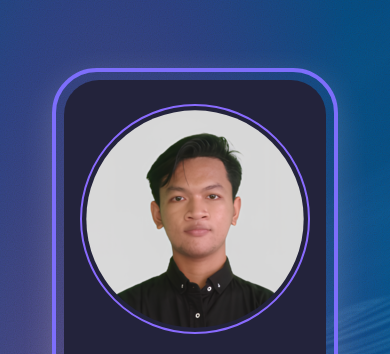
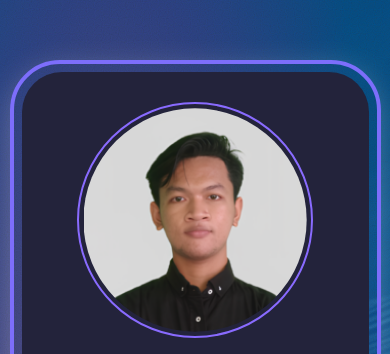
Before and after one commit to agusbayu13/Bayu-Network, a website: page home.html in a window 390 px wide. Shown: the top 354 px of the page. Drawn offline with Linux system fonts and the light colour scheme.

Commit message:
Fix: Mobile Version

```diff
--- a/style.css
+++ b/style.css
@@ -692,9 +692,7 @@ code {
   width         : 100%;
   max-width     : 500px;
   min-width     : unset;
-  /* Hapus atau override min-width */
   margin        : 16px auto;
-  /* Center di mobile */
   padding       : 12px;
   box-sizing    : border-box;
 }
@@ -704,22 +702,25 @@ code {
   background   : #23233b;
   text-align   : center;
   min-width    : unset;
-  /* Hapus atau override min-width */
   width        : 100%;
   padding      : 24px 8px;
   box-sizing   : border-box;
 }
 
-/* Responsive untuk mobile */
 @media (max-width: 600px) {
   .card-outer {
-    max-width: 98vw;
-    padding  : 8px 8px;
+    max-width: 100vw;        /* Lebarkan ke seluruh viewport */
+    width    : 95vw;
+    margin   : 8px 0;        /* Hilangkan auto agar tidak menambah padding horizontal */
+    padding  : 8px;          /* Perkecil padding horizontal */
+    box-shadow: 0 10px 32px rgba(255, 255, 255, 0.25);
+    border-radius: 50px;     /* Opsional: lebih kecil di mobile */
   }
 
   .card-inner {
-    width  : 100%;
-    padding: 24px 16px;
+    width   : 100%;
+    padding : 30px 4px;      /* Padding horizontal lebih kecil */
+    border-radius: 40px;     /* Opsional: lebih kecil di mobile */
   }
 }
 
```
